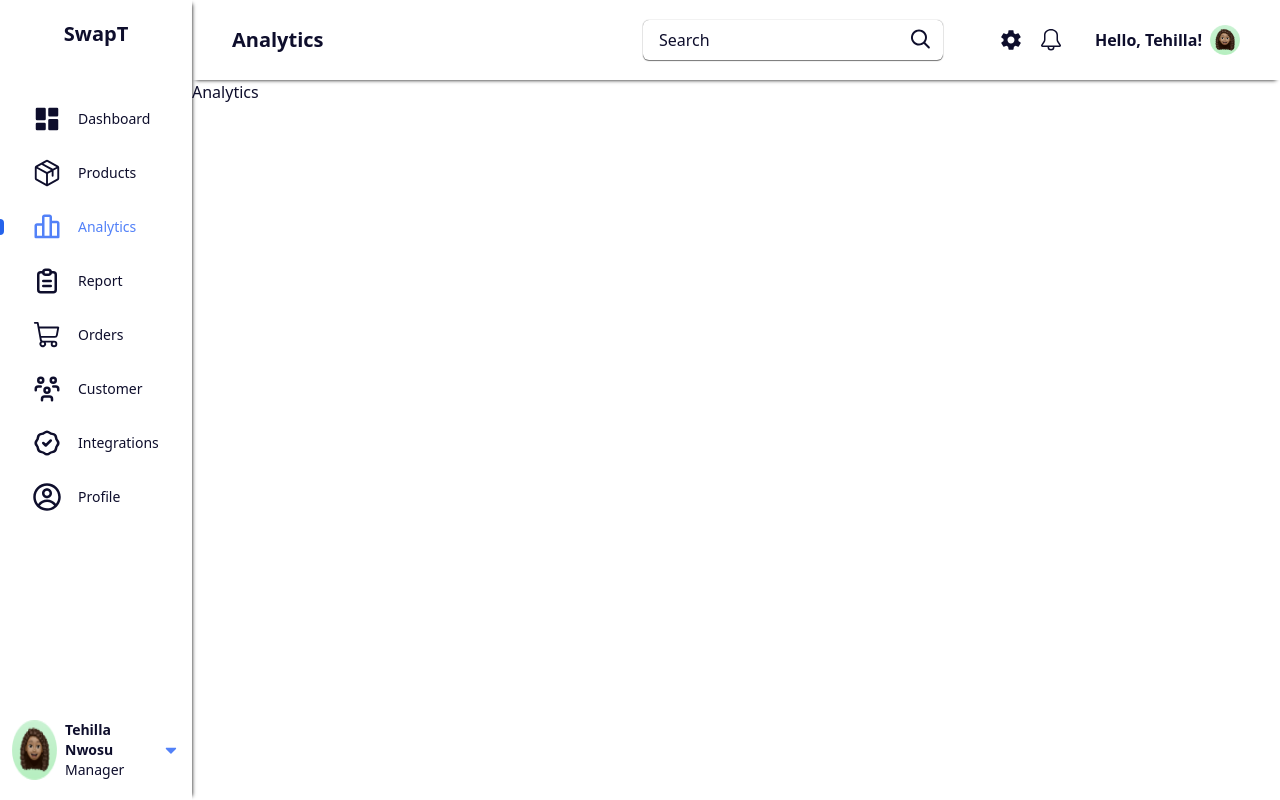
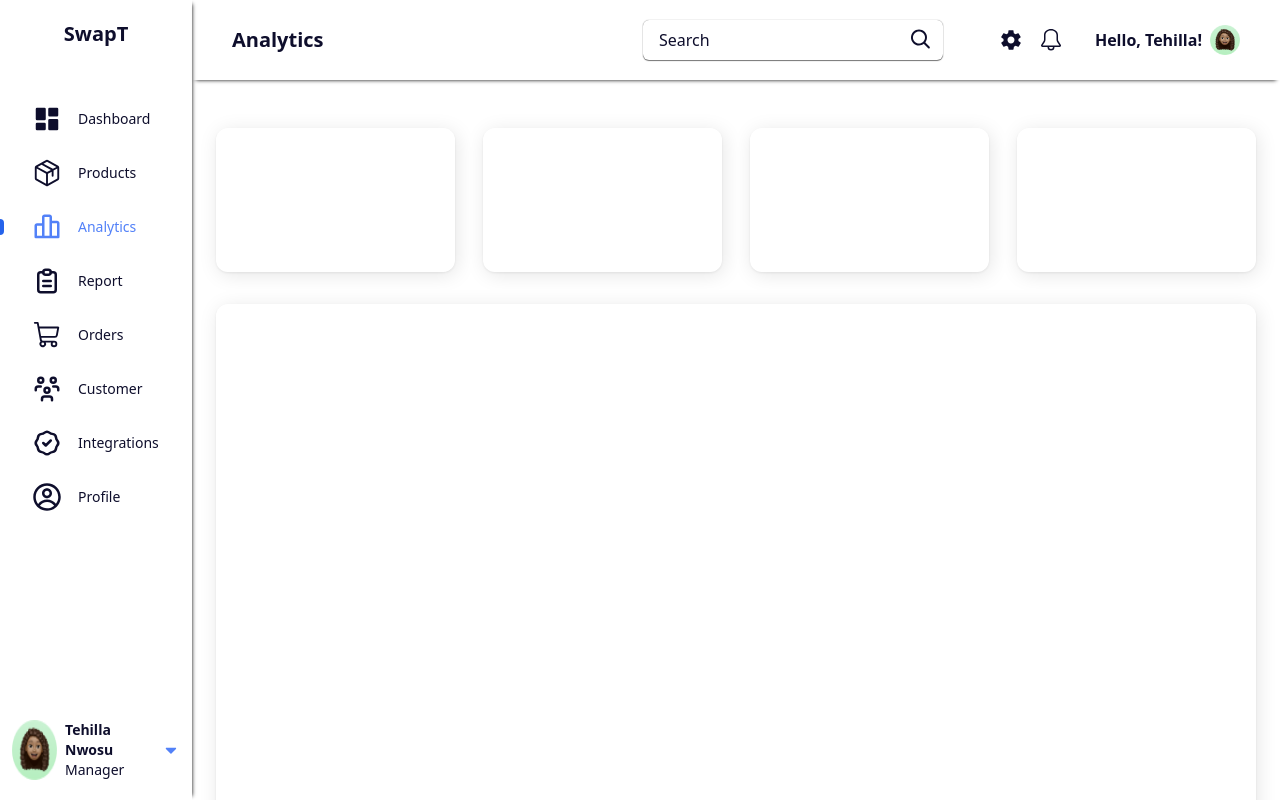
Before and after one commit to CruxndDev/cruxnd-store-admin, a Next.js app: page /analytics in a window 1280 px wide. Built offline with nearby package versions, Linux system fonts and the light colour scheme.

Commit message:
Created the layout for the analytics page

```diff
--- a/app/(panel)/analytics/page.jsx
+++ b/app/(panel)/analytics/page.jsx
@@ -1,9 +1,44 @@
+import { HiOutlineTruck, HiOutlineUserGroup } from "react-icons/hi";
+import { AiOutlineDollarCircle } from "react-icons/ai";
+import { TbAntennaBars5 } from "react-icons/tb";
+
 const AnalyticsPage = () => {
+  const generalStats = [
+    { key: 0, name: "Total Orders", icon: <HiOutlineTruck />, value: "142k" },
+    {
+      key: 1,
+      name: "Total Sales",
+      icon: <AiOutlineDollarCircle />,
+      value: "$214k",
+    },
+    {
+      key: 2,
+      name: "Total Visitors",
+      icon: <HiOutlineUserGroup />,
+      value: "1.5M",
+    },
+    { key: 3, name: "Revenue", icon: <TbAntennaBars5 />, value: "$451k" },
+  ];
+
   return (
-    <>
-      Analytics
-    </>
+    <div className="h-full w-full px-6 py-12 overflow-y-auto">
+      <div className="w-full flex justify-between mb-8">
+        {generalStats.map((item) => (
+          <div
+            key={item.key}
+            className="custom-shadow w-[23%] h-[18vh] rounded-xl"
+          ></div>
+        ))}
+      </div>
+
+      <div className="custom-shadow w-full h-[65vh] mb-8 rounded-xl"></div>
+
+      <div className="w-full flex justify-between">
+        <div className="custom-shadow w-[28%] h-[50vh] rounded-xl"></div>
+        <div className="custom-shadow w-[70%] h-[48vh] rounded-xl"></div>
+      </div>
+    </div>
   );
-}
+};
 
 export default AnalyticsPage;
--- a/app/(panel)/dashboard/page.jsx
+++ b/app/(panel)/dashboard/page.jsx
@@ -10,7 +10,7 @@ import SwapTFilter from "@components/adminPanel/SwapTFilter";
 
 const Dashboard = () => {
   return (
-    <div className="h-full w-full flex flex-col px-6 py-12 overflow-y-scroll">
+    <div className="h-full w-full flex flex-col px-6 py-12 overflow-y-auto">
       <SwapTFilter />
 
       <div className="dashBoardStatCardsWrapper flex justify-between mb-4">
--- a/app/(panel)/products/page.jsx
+++ b/app/(panel)/products/page.jsx
@@ -15,7 +15,7 @@ const ProductsPage = () => {
   ];
 
   return (
-    <div className="h-full w-full flex flex-col px-6 py-12 overflow-y-scroll">
+    <div className="h-full w-full flex flex-col px-6 py-12 overflow-y-auto">
       <SwapTFilter />
 
       <ProductsCard productCategories={productCategories} />
```
